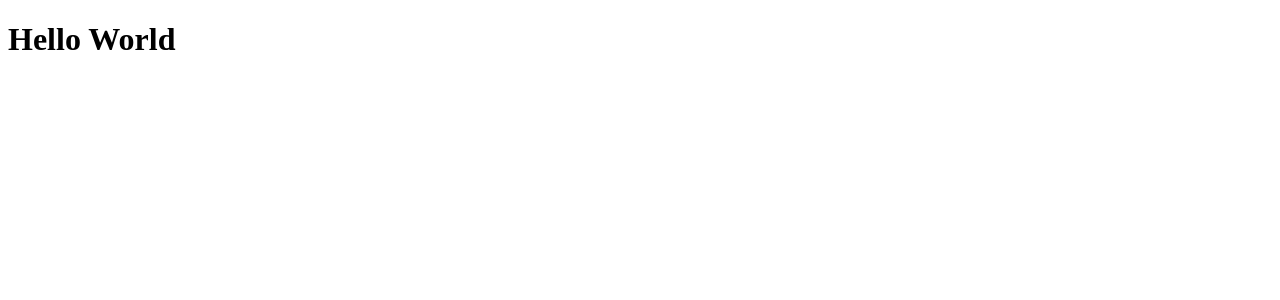
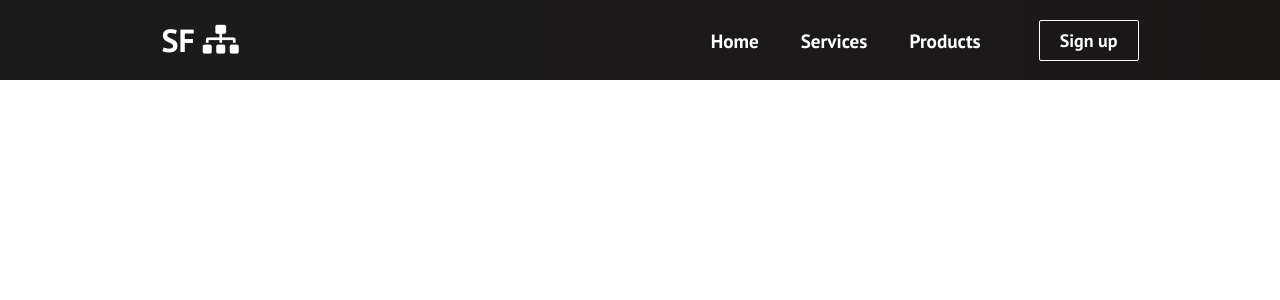
Before and after one commit to prayge/site, a React (Create React App) app: page / in a window 1280 px wide. Shown: the top 300 px of the page. Built offline with nearby package versions, Linux system fonts and the light colour scheme.

Commit message:
progress

```diff
--- a/public/index.html
+++ b/public/index.html
@@ -10,6 +10,8 @@
       content="Web site created using create-react-app"
     />
     <link rel="apple-touch-icon" href="%PUBLIC_URL%/logo192.png" />
+    <link rel="stylesheet" href="https://use.fontawesome.com/releases/v5.15.4/css/all.css"
+      integrity="sha384-DyZ88mC6Up2uqS4h/KRgHuoeGwBcD4Ng9SiP4dIRy0EXTlnuz47vAwmeGwVChigm" crossorigin="anonymous" />
     <link
       rel="stylesheet"
       href="https://use.fontawesome.com/releases/v5.13.1/css/all.css"
--- a/src/App.css
+++ b/src/App.css
@@ -0,0 +1,44 @@
+* {
+    box-sizing: border-box;
+    margin: 0;
+    padding: 0;
+    font-family: 'PT Sans', sans-serif;
+}
+
+.home,
+.services,
+.products,
+.sign-up {
+    display: flex;
+    height: 90vh;
+    align-items: center;
+    justify-content: center;
+    font-size: 3rem;
+}
+
+.services {
+    background-image: url('../public/images/img-2.jpg');
+    background-position: center;
+    background-size: cover;
+    background-repeat: no-repeat;
+    color: #fff;
+    font-size: 100px;
+}
+
+.products {
+    background-image: url('../public/images/img-1.jpg');
+    background-position: center;
+    background-size: fill;
+    background-repeat: no-repeat;
+    color: #fff;
+    font-size: 100px;
+}
+
+.sign-up {
+    background-image: url('../public/images/img-8.jpg');
+    background-position: center;
+    background-size: cover;
+    background-repeat: no-repeat;
+    color: #fff;
+    font-size: 100px;
+}
--- a/src/App.js
+++ b/src/App.js
@@ -1,13 +1,19 @@
+import React from 'react';
+import Navbar from './components/Navbar';
 import './App.css';
+import { BrowserRouter as Router, Routes, Route } from 'react-router-dom'
 
 function App() {
   return (
-    <div className="App">
-      <h1>
-        Hello World
+    <>
+      <Router>
+        <Navbar/>
+        <Routes>
+          <Route path='/' exact/>
+        </Routes>
+      </Router>
+    </>
 
-      </h1>
-    </div>
   );
 }
 
--- /dev/null
+++ b/src/components/Button.css
@@ -0,0 +1,44 @@
+:root {
+    --primary: #fff;
+}
+
+.btn {
+    padding: 8px 20px;
+    border-radius: 2px;
+    outline: none;
+    border: none;
+    cursor: pointer;
+}
+
+.btn--primary {
+    background-color: var(--primary);
+    color: #242424;
+    border: 1px solid var(--primary);
+}
+
+.btn--outline {
+    background-color: transparent;
+    color: #fff;
+    padding: 8px 20px;
+    border: 1px solid var(--primary);
+    transition: all 0.3s ease-out;
+}
+
+.btn--medium {
+    padding: 8px 20px;
+    display: inline-block;
+    font-size: 18px;
+}
+
+.btn--large {
+    padding: 12px 26px;
+    font-size: 20px;
+}
+
+.btn--large:hover,
+.btn--medium:hover {
+    transition: all 0.3s ease-out;
+    background: #fff;
+    color: #242424;
+    transition: 250ms;
+}
--- /dev/null
+++ b/src/components/Button.js
@@ -0,0 +1,33 @@
+import React from "react";
+import "./Button.css";
+import { Link } from "react-router-dom";
+
+const STYLES = ["btn--primary", "btn--outline", "btn--test"];
+
+const SIZES = ["btn--medium", "btn--large"];
+
+export const Button = ({
+	children,
+	type,
+	onClick,
+	buttonStyle,
+	buttonSize,
+}) => {
+	const checkButtonStyle = STYLES.includes(buttonStyle)
+		? buttonStyle
+		: STYLES[0];
+
+	const checkButtonSize = SIZES.includes(buttonSize) ? buttonSize : SIZES[0];
+
+	return (
+		<Link to="/sign-up" className="btn-mobile">
+			<button
+				className={`btn ${checkButtonStyle} ${checkButtonSize}`}
+				onClick={onClick}
+				type={type}
+			>
+				{children}
+			</button>
+		</Link>
+	);
+};
--- /dev/null
+++ b/src/components/Navbar.css
@@ -0,0 +1,158 @@
+.navbar {
+    background: linear-gradient(90deg, rgb(28, 27, 27) 0%, rgb(26, 23, 23) 100%);
+    height: 80px;
+    display: flex;
+    justify-content: center;
+    align-items: center;
+    font-size: 1.2rem;
+    position: sticky;
+    top: 0;
+    z-index: 999;
+}
+
+.navbar-container {
+    display: flex;
+    justify-content: center;
+    align-items: center;
+    height: 80px;
+    max-width: 1500px;
+}
+
+.navbar-logo {
+    color: #fff;
+    justify-self: start;
+    margin-left: 20px;
+    cursor: pointer;
+    text-decoration: none;
+    font-size: 2rem;
+    display: flex;
+    align-items: center;
+}
+
+.fa-sitemap {
+    margin-left: 0.5rem;
+    font-size: 1.8rem;
+}
+
+.nav-menu {
+    display: grid;
+    grid-template-columns: repeat(4, auto);
+    grid-gap: 10px;
+    list-style: none;
+    text-align: center;
+    width: 60vw;
+    justify-content: end;
+    margin-right: 2rem;
+}
+
+.nav-item {
+    height: 80px;
+}
+
+.nav-links {
+    color: #fff;
+    display: flex;
+    align-items: center;
+    text-decoration: none;
+    padding: 0.5rem 1rem;
+    height: 100%;
+}
+
+.nav-links:hover {
+    border-bottom: 4px solid #fff;
+    transition: all 0.2s ease-out;
+}
+
+.fa-bars {
+    color: #fff;
+}
+
+.nav-links-mobile {
+    display: none;
+}
+
+.menu-icon {
+    display: none;
+}
+
+@media screen and (max-width: 960px) {
+    .NavbarItems {
+        position: relative;
+    }
+
+    .nav-menu {
+        display: flex;
+        flex-direction: column;
+        width: 100%;
+        height: 90vh;
+        position: absolute;
+        top: 80px;
+        left: -100%;
+        opacity: 1;
+        transition: all 0.5s ease;
+    }
+
+    .nav-menu.active {
+        background: #242222;
+        left: 0;
+        opacity: 1;
+        transition: all 0.5s ease;
+        z-index: 1;
+    }
+
+    .nav-links {
+        text-align: center;
+        padding: 2rem;
+        width: 100%;
+        display: table;
+    }
+
+    .nav-links:hover {
+        background-color: #fff;
+        color: #242424;
+        border-radius: 0;
+    }
+
+    .navbar-logo {
+        position: absolute;
+        top: 0;
+        left: 0;
+        transform: translate(25%, 50%);
+    }
+
+    .menu-icon {
+        display: block;
+        position: absolute;
+        top: 0;
+        right: 0;
+        transform: translate(-100%, 60%);
+        font-size: 1.8rem;
+        cursor: pointer;
+    }
+
+    .fa-times {
+        color: #fff;
+        font-size: 2rem;
+    }
+
+    .nav-links-mobile {
+        display: block;
+        text-align: center;
+        margin: 2rem auto;
+        border-radius: 4px;
+        width: 80%;
+        text-decoration: none;
+        font-size: 1.5rem;
+        background-color: transparent;
+        color: #fff;
+        padding: 14px 20px;
+        border: 1px solid #fff;
+        transition: all 0.3s ease-out;
+    }
+
+    .nav-links-mobile:hover {
+        background: #fff;
+        color: #242424;
+        transition: 250ms;
+    }
+}
--- /dev/null
+++ b/src/components/Navbar.js
@@ -0,0 +1,71 @@
+import React, { useState } from "react";
+import { Link } from "react-router-dom";
+import { Button } from "./Button";
+import "./Navbar.css";
+
+function Navbar() {
+	const [click, setClick] = useState(false);
+	const [button, setButton] = useState(true);
+
+	const handleClick = () => setClick(!click);
+
+	const showButton = () => {
+		if (window.innerWidth <= 960) {
+			setButton(false);
+		} else {
+			setButton(true);
+		}
+	};
+
+	window.addEventListener("resize", showButton);
+	const closeMobileMenu = () => setClick(false);
+	return (
+		<nav className="navbar">
+			<div className="navbar-container">
+				<Link to="/" className="navbar-logo">
+					SF <i class="fas fa-sitemap"></i>
+				</Link>
+				<div className="menu-icon" onClick={handleClick}>
+					<i class={click ? "fas fa-times" : "fas fa-bars"} />
+				</div>
+				<ul className={click ? "nav-menu active" : "nav-menu"}>
+					<li className="nav-item">
+						<Link to="/" className="nav-links" onclick={closeMobileMenu}>
+							Home
+						</Link>
+					</li>
+					<li className="nav-item">
+						<Link
+							to="/services"
+							className="nav-links"
+							onclick={closeMobileMenu}
+						>
+							Services
+						</Link>
+					</li>
+					<li className="nav-item">
+						<Link
+							to="/products"
+							className="nav-links"
+							onclick={closeMobileMenu}
+						>
+							Products
+						</Link>
+					</li>
+					<li className="nav-item">
+						<Link
+							to="/sign-up"
+							className="nav-links-mobile"
+							onclick={closeMobileMenu}
+						>
+							Sign Up
+						</Link>
+					</li>
+				</ul>
+				{button && <Button buttonStyle="btn--outline">Sign up</Button>}
+			</div>
+		</nav>
+	);
+}
+
+export default Navbar;
--- /dev/null
+++ b/src/components/otherbrn.css
@@ -0,0 +1,66 @@
+.btn--medium {
+    padding: 0.6em 2em;
+    border: none;
+    outline: none;
+    color: rgb(255, 255, 255);
+    background: #111;
+    cursor: pointer;
+    position: relative;
+    z-index: 0;
+    border-radius: 10px;
+    user-select: none;
+    -webkit-user-select: none;
+    touch-action: manipulation;
+}
+
+.btn--medium:before {
+    content: "";
+    background: linear-gradient(45deg,
+            #ff0000,
+            #ff7300,
+            #fffb00,
+            #48ff00,
+            #00ffd5,
+            #002bff,
+            #7a00ff,
+            #ff00c8,
+            #ff0000);
+    position: absolute;
+    top: -2px;
+    left: -2px;
+    background-size: 400%;
+    z-index: -1;
+    filter: blur(5px);
+    -webkit-filter: blur(5px);
+    width: calc(100% + 4px);
+    height: calc(100% + 4px);
+    animation: glowing-btn--medium 20s linear infinite;
+    transition: opacity 0.3s ease-in-out;
+    border-radius: 10px;
+}
+
+@keyframes glowing-btn--medium {
+    0% {
+        background-position: 0 0;
+    }
+
+    50% {
+        background-position: 400% 0;
+    }
+
+    100% {
+        background-position: 0 0;
+    }
+}
+
+.btn--medium:after {
+    z-index: -1;
+    content: "";
+    position: absolute;
+    width: 100%;
+    height: 100%;
+    background: #222;
+    left: 0;
+    top: 0;
+    border-radius: 10px;
+}
```
Also changed, not shown: components/Navbar.js (deleted, +0 -13 lines), components/Navbar.css (deleted), 1 other file (tests, documents, lock files or other folders).
